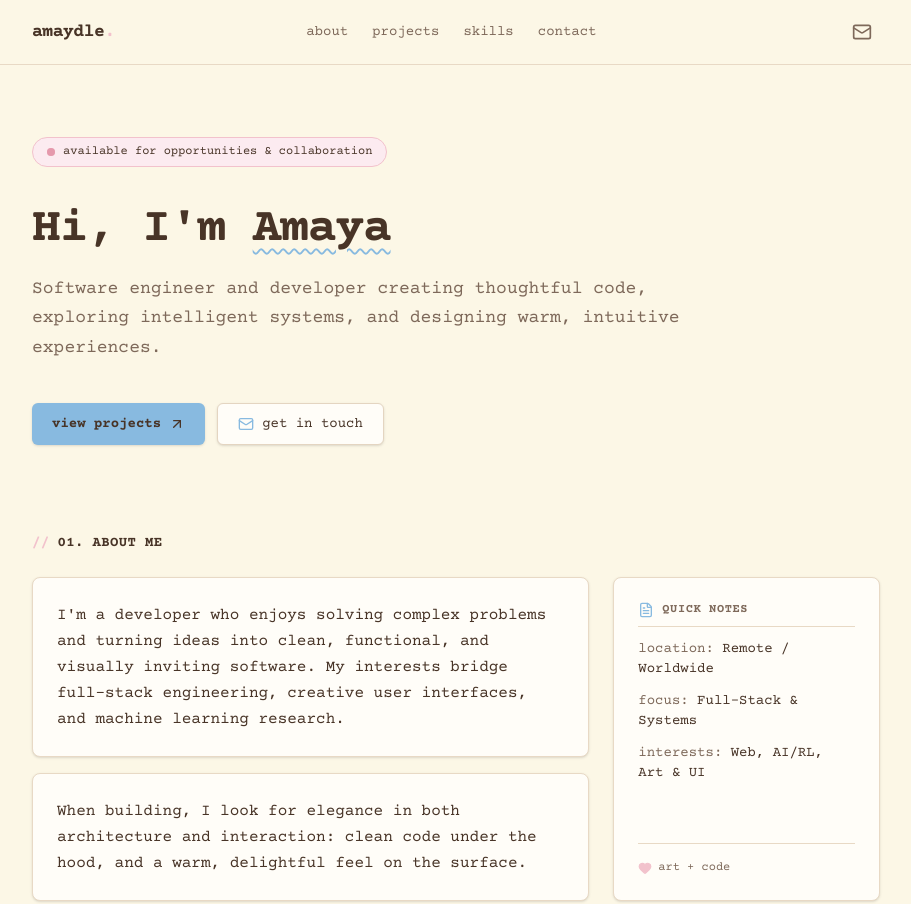
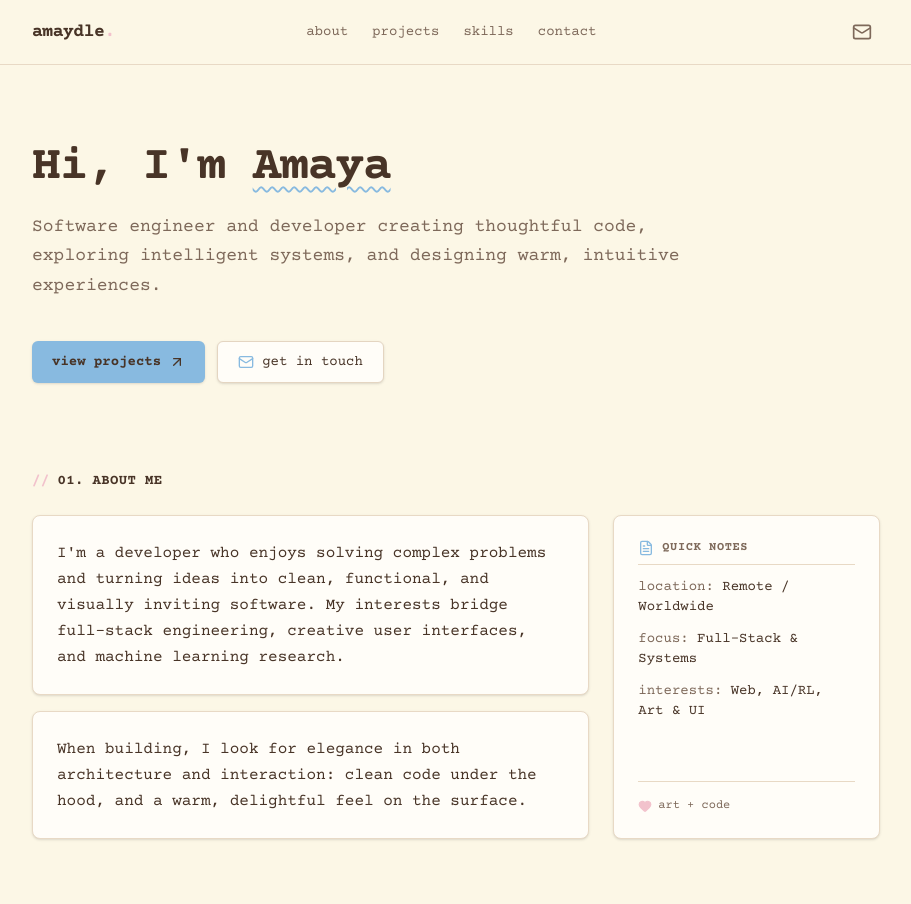
Before and after one commit to amaydle/amaydle.github.io, an Astro site: page / in a window 1280 px wide. Shown: the top 904 px of the page, without its empty margins (184-1095 px from the left). Built offline with nearby package versions, Linux system fonts and the light colour scheme; Astro itself is replaced by a stand-in of ours; some icons are missing.

Commit message:
Remove availability badge pill

```diff
--- a/src/pages/index.astro
+++ b/src/pages/index.astro
@@ -119,15 +119,6 @@ const skillCategories = [
   <main class="max-w-4xl mx-auto px-6 py-12 space-y-20">
     <!-- Hero Section -->
     <section class="pt-6 pb-2 space-y-8">
-      <!-- Status Pill -->
-      <div class="inline-flex items-center gap-2 px-3.5 py-1.5 rounded-full text-xs font-medium bg-[#FCEBF0] text-[#483427] border border-[#F2C2CC]">
-        <span class="relative flex h-2 w-2">
-          <span class="animate-ping absolute inline-flex h-full w-full rounded-full bg-[#F2C2CC] opacity-75"></span>
-          <span class="relative inline-flex rounded-full h-2 w-2 bg-[#E599AC]"></span>
-        </span>
-        available for opportunities & collaboration
-      </div>
-
       <!-- Hero Greeting & Intro -->
       <div class="space-y-4">
         <h1 class="text-3xl sm:text-5xl font-bold tracking-tight text-[#483427] leading-tight">
```
